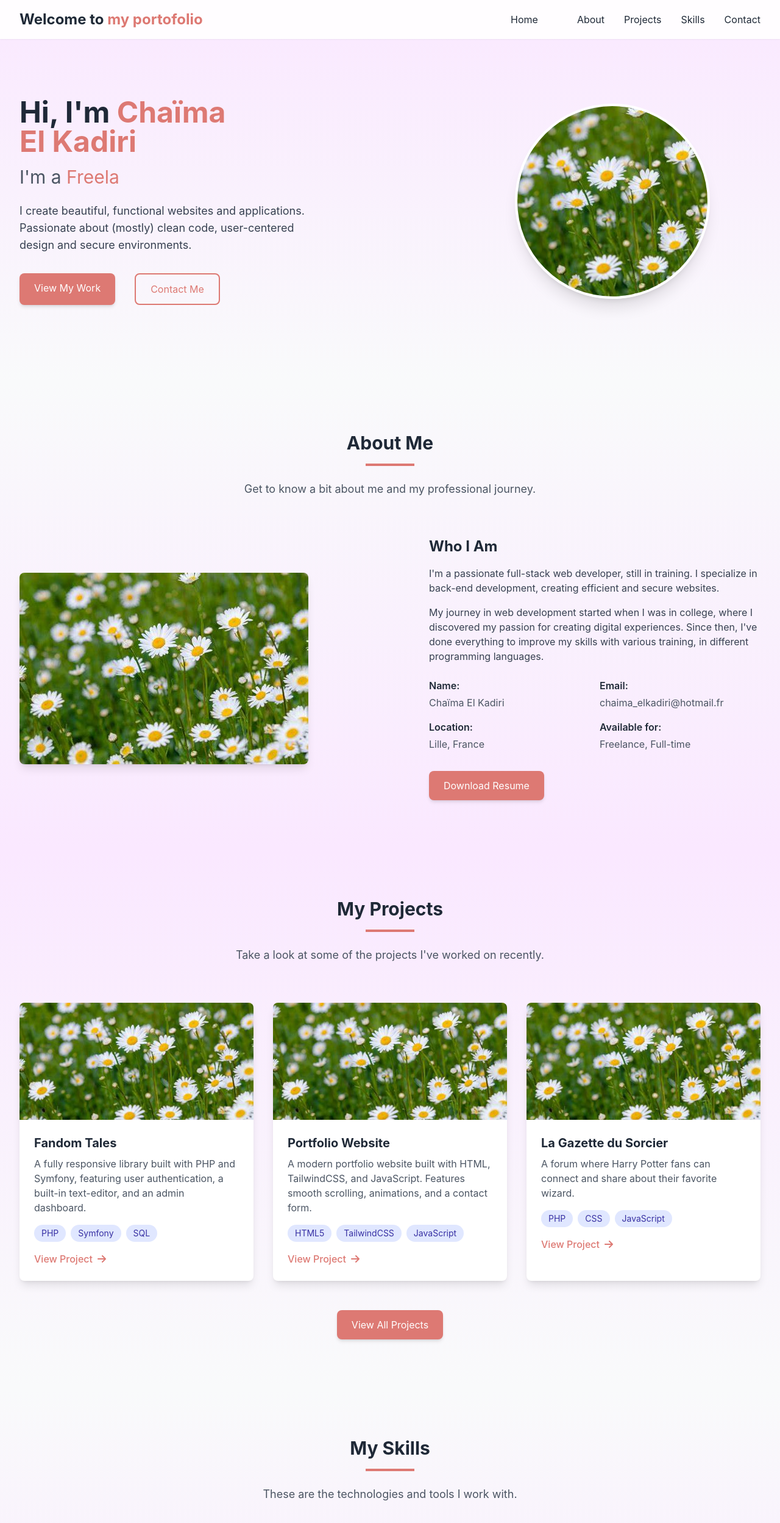
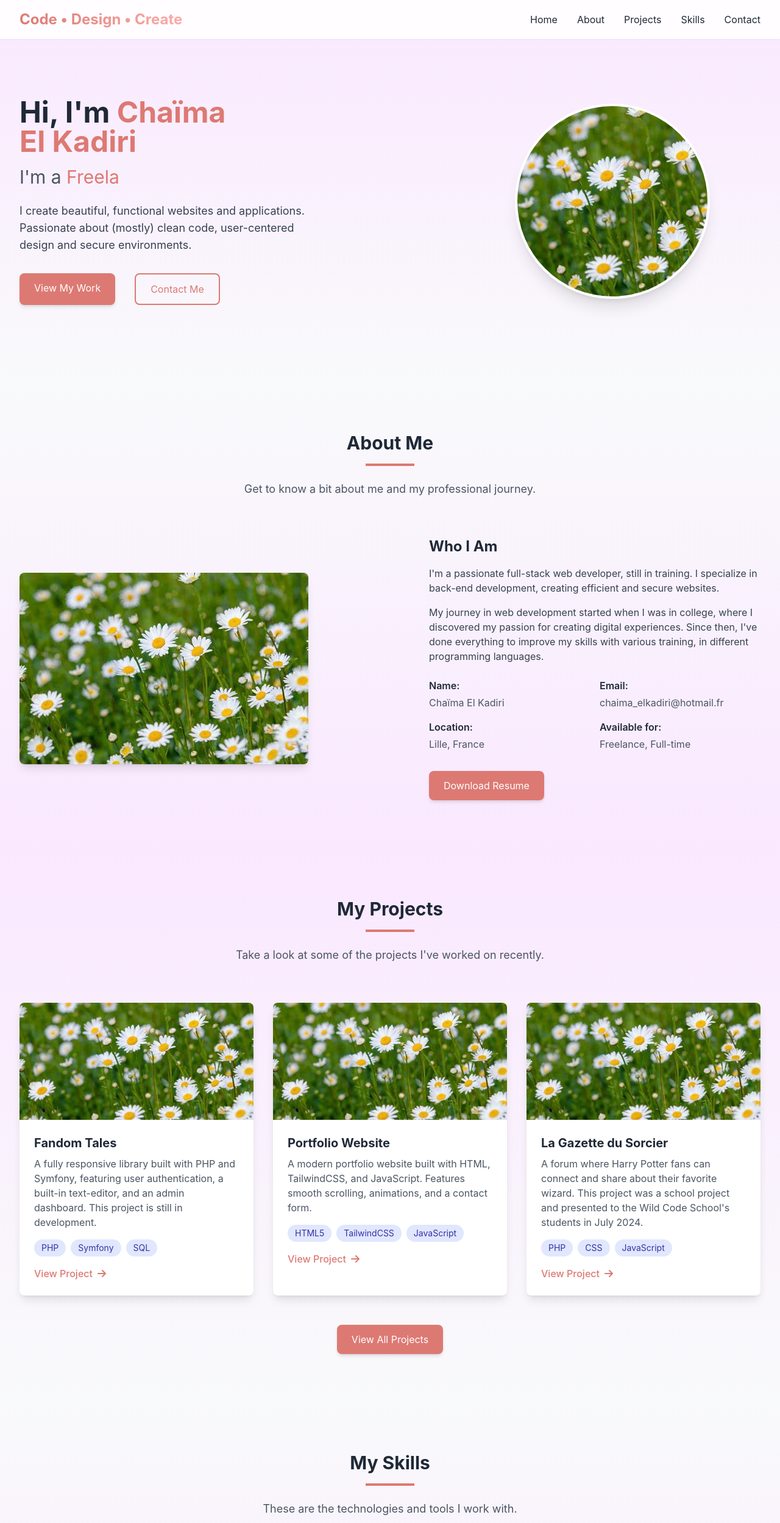
Before and after one commit to Chaimette/portfolio, a website: page index.html in a window 1280 px wide. Shown: the top 2497 px of the page at 61% size. Drawn offline with nearby package versions, Linux system fonts and the light colour scheme.

Commit message:
updated css for bg colors + nav items layout + added resume and logos

```diff
--- a/index.html
+++ b/index.html
@@ -29,9 +29,9 @@
         <header class="fixed z-50 w-full bg-white/90 shadow-sm backdrop-blur-md transition-all duration-300">
             <div class="container mx-auto px-4 sm:px-6 lg:px-8">
                 <nav class="flex items-center justify-between py-4">
-                    <a href="#home" class="text-2xl font-bold"> Welcome to<span class="text-primary"> my portofolio</span> </a>
+                    <a href="#home" class="bg-gradient-to-r from-primary to-[#faaca8] bg-clip-text text-2xl font-bold text-transparent"> Code • Design • Create</span> </a>
 
-                    <ul class="hidden space-x-8 md:flex">
+                    <ul class="hidden gap-8 md:flex">
                         <li>
                             <a href="#home" class="transition-colors hover:text-primary">Home</a>
                         </li>
@@ -164,7 +164,7 @@
                         </div>
                         <!-- dans href, mettre le lien du fichier a dl -->
                         <a
-                            href="#"
+                            href="./assets/files/CV-Chaima-El-Kadiri.pdf"
                             download="Chaïma_ElKadiri_CV"
                             class="inline-block transform rounded-lg bg-primary px-6 py-3 text-white shadow-md transition-all hover:-translate-y-1 hover:bg-secondary"
                         >
@@ -194,7 +194,7 @@
                             <h3 class="mb-2 text-xl font-bold">Fandom Tales</h3>
                             <p class="mb-4 text-gray-600">
                                 A fully responsive library built with PHP and Symfony, featuring user authentication, a
-                                built-in text-editor, and an admin dashboard.
+                                built-in text-editor, and an admin dashboard. This project is still in development.
                             </p>
                             <div class="mb-4 flex flex-wrap gap-2">
                                 <span class="rounded-full bg-indigo-100 px-3 py-1 text-sm text-indigo-800">PHP</span>
@@ -232,7 +232,7 @@
                                 >
                             </div>
                             <a
-                                href="#"
+                                href="https://chaimette.github.io/portfolio/"
                                 class="flex items-center font-medium text-primary transition-colors hover:text-secondary"
                             >
                                 View Project <i class="fas fa-arrow-right ml-2"></i>
@@ -247,7 +247,7 @@
                         <div class="p-6">
                             <h3 class="mb-2 text-xl font-bold">La Gazette du Sorcier</h3>
                             <p class="mb-4 text-gray-600">
-                                A forum where Harry Potter fans can connect and share about their favorite wizard.
+                                A forum where Harry Potter fans can connect and share about their favorite wizard. This project was a school project and presented to the Wild Code School's students in July 2024.
                             </p>
                             <div class="mb-4 flex flex-wrap gap-2">
                                 <span class="rounded-full bg-indigo-100 px-3 py-1 text-sm text-indigo-800">PHP</span>
```
Also changed, not shown: assets/images/logo-fandom.png (added), assets/images/logo-gazette.png (added), 1 other file.
